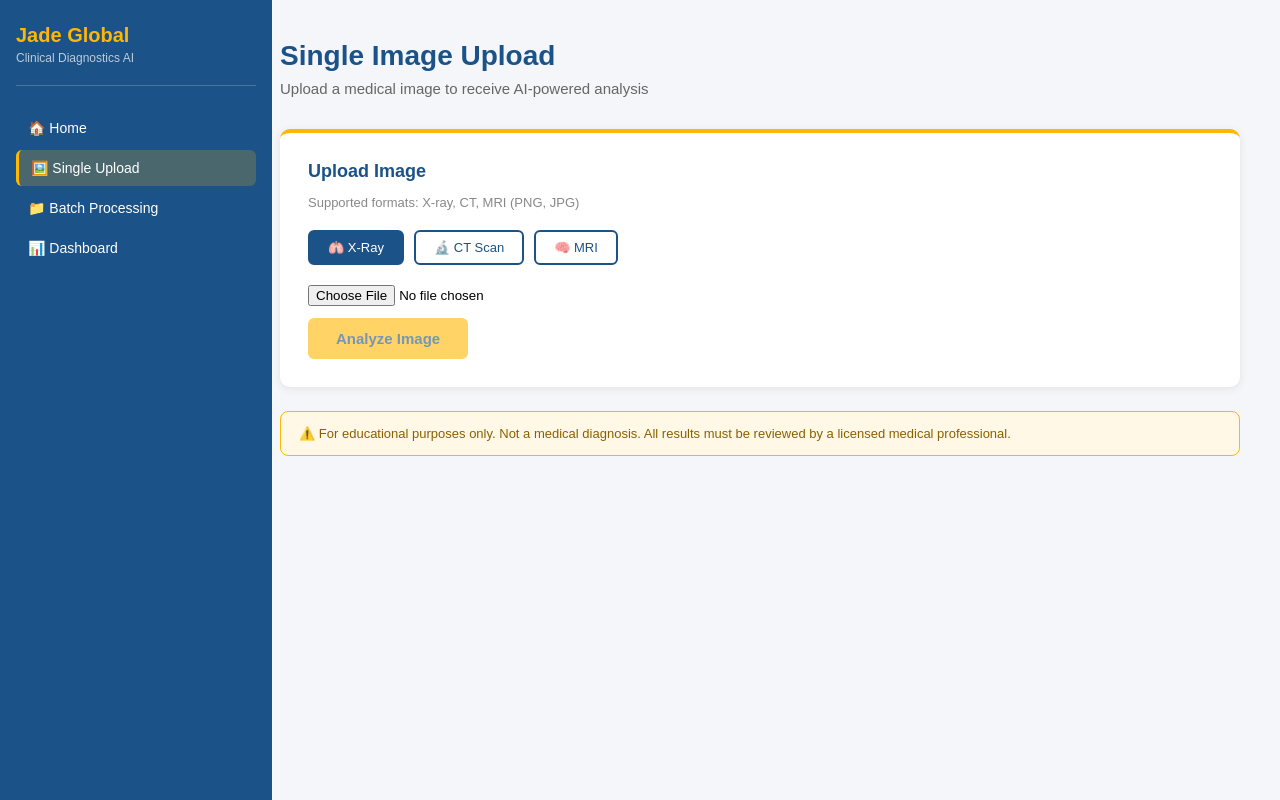
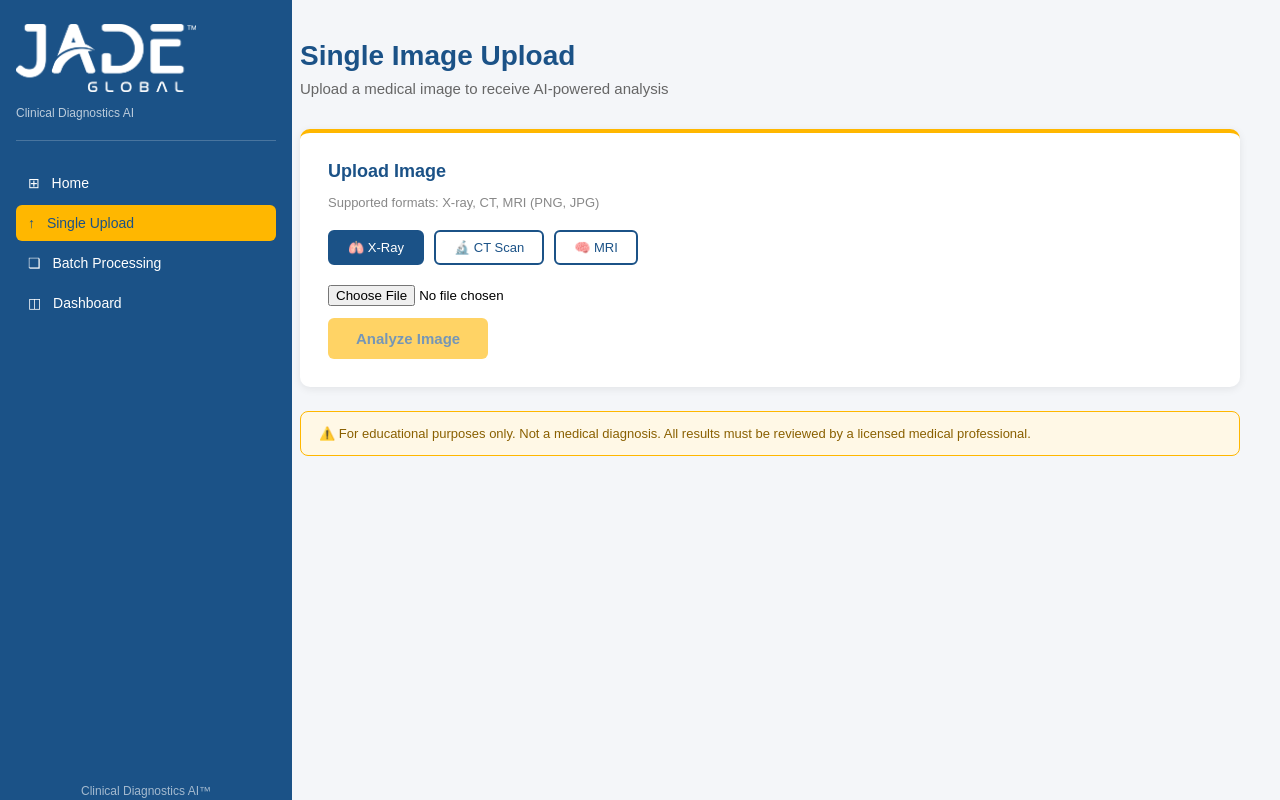
Before and after one commit to sergiop123/clinical-diagnostics-ai, a React (Create React App) app in the folder frontend/: page / in a window 1280 px wide. Built offline with nearby package versions, Linux system fonts and the light colour scheme.

Commit message:
Update sidebar with white logo, clean nav icons, and gold active state

```diff
--- a/frontend/src/App.js
+++ b/frontend/src/App.js
@@ -80,9 +80,13 @@ function App() {
       {/* Sidebar */}
       <div style={styles.sidebar}>
         <div style={styles.logoArea}>
-          <div style={styles.logoText}>Jade Global</div>
-          <div style={styles.logoSub}>Clinical Diagnostics AI</div>
-        </div>
+  <img
+    src="/Jade Global - Logo With TM-Reverse.png"
+    alt="Jade Global"
+    style={{width: "180px", marginBottom: "6px"}}
+  />
+  <div style={styles.logoSub}>Clinical Diagnostics AI</div>
+</div>
         <nav style={styles.nav}>
           <div
             onClick={() => setPage("home")}
@@ -91,7 +95,7 @@ function App() {
               ...(page === "home" ? styles.navItemActive : {}),
             }}
           >
-            🏠 Home
+            <span style={styles.navIcon}>⊞</span> Home
           </div>
           <div
             onClick={() => setPage("single")}
@@ -100,7 +104,7 @@ function App() {
               ...(page === "single" ? styles.navItemActive : {}),
             }}
           >
-            🖼️ Single Upload
+            <span style={styles.navIcon}>↑</span> Single Upload
           </div>
           <div
             onClick={() => setPage("batch")}
@@ -109,7 +113,7 @@ function App() {
               ...(page === "batch" ? styles.navItemActive : {}),
             }}
           >
-            📁 Batch Processing
+            <span style={styles.navIcon}>❏</span> Batch Processing
           </div>
           <div
             onClick={() => setPage("dashboard")}
@@ -118,10 +122,14 @@ function App() {
               ...(page === "dashboard" ? styles.navItemActive : {}),
             }}
           >
-            📊 Dashboard
+            <span style={styles.navIcon}>◫</span> Dashboard
           </div>
         </nav>
-        <div style={styles.trademark}>© 2026 Jade Global Inc.</div>
+        <div style={styles.trademark}>
+          <div style={{color: "rgba(255,255,255,0.6)", fontSize: "12px", fontWeight: "500", marginBottom: "2px"}}>Clinical Diagnostics AI™</div>
+          <div>© 2026 Jade Global, Inc.</div>
+          <div>All rights reserved.</div>
+        </div>
       </div>
 
       {/* Main content */}
@@ -392,7 +400,7 @@ const styles = {
     backgroundColor: "#f4f6f9",
   },
   sidebar: {
-    width: "240px",
+    width: "260px",
     backgroundColor: "#1B5287",
     display: "flex",
     flexDirection: "column",
@@ -425,8 +433,13 @@ const styles = {
     fontSize: "14px",
   },
   navItemActive: {
-    backgroundColor: "rgba(255,183,0,0.2)",
-    borderLeft: "3px solid #FFB700",
+    backgroundColor: "#FFB700",
+    color: "#1B5287",
+    fontWeight: "500",
+  },
+navIcon: {
+    marginRight: "8px",
+    fontSize: "14px",
   },
   trademark: {
     color: "rgba(255,255,255,0.4)",
@@ -434,7 +447,7 @@ const styles = {
     textAlign: "center",
   },
   main: {
-    marginLeft: "240px",
+    marginLeft: "260px",
     padding: "40px",
     flex: 1,
   },
```
Also changed, not shown: frontend/public/Jade Global - Logo With TM-Reverse.png (added), frontend/public/JadeGlobal logo.png (added).
